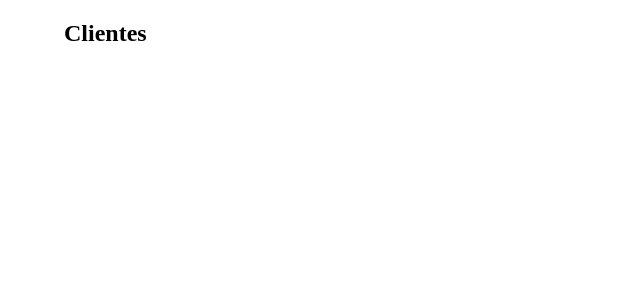
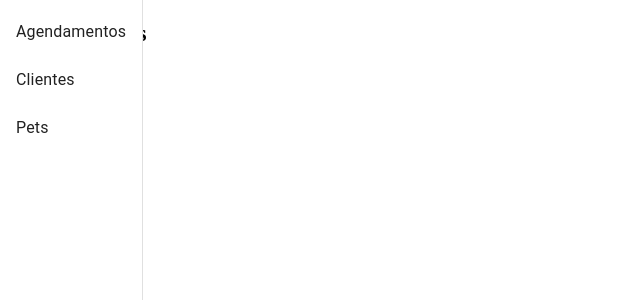
Before and after one commit to Anderson-Zobel/salaryfits-desafio, a React (Vite) app in the folder frontend/: page /clientes in a window 1280 px wide. Shown: the top 300 px of the page, without its empty margins (0-640 px from the left). Built offline with nearby package versions, Linux system fonts and the light colour scheme.

Commit message:
feat: component SideBar.tsx

```diff
--- a/frontend/src/App.tsx
+++ b/frontend/src/App.tsx
@@ -1,13 +1,16 @@
-import { Navigate, Route, Routes } from 'react-router-dom'
+import { Route, Routes } from 'react-router-dom'
 import Schedulings from "./pages/Schedulings/Schedulings";
 import Clients from "./pages/Clients/Clients";
 import Pets from "./pages/Pets/Pets";
 import NoMatch from "./pages/NoMatch/NoMatch";
+import Sidebar from "./components/SideBar";
 
 function App() {
 
   return (
     <>
+
+        <Sidebar/>
         <Routes>
             <Route path="/" element={<Schedulings />}/>
             <Route path="/clientes" element={<Clients />}/>
--- /dev/null
+++ b/frontend/src/components/SideBar.tsx
@@ -0,0 +1,26 @@
+import React from "react";
+import { Link } from "react-router-dom";
+import Drawer from "@mui/material/Drawer";
+import List from "@mui/material/List";
+import ListItem from "@mui/material/ListItem";
+import ListItemText from "@mui/material/ListItemText";
+
+const Sidebar: React.FC = () => {
+    return (
+        <Drawer variant="permanent" open>
+            <List>
+                <ListItem button component={Link} to="/">
+                    <ListItemText primary="Agendamentos" />
+                </ListItem>
+                <ListItem button component={Link} to="/clientes">
+                    <ListItemText primary="Clientes" />
+                </ListItem>
+                <ListItem button component={Link} to="/pets">
+                    <ListItemText primary="Pets" />
+                </ListItem>
+            </List>
+        </Drawer>
+    );
+};
+
+export default Sidebar;
```
